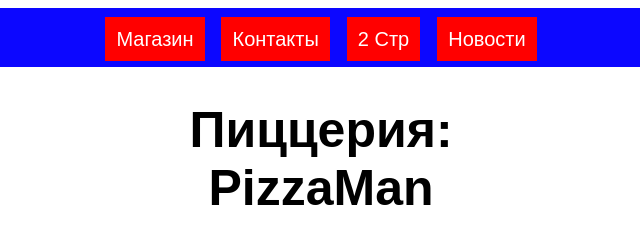
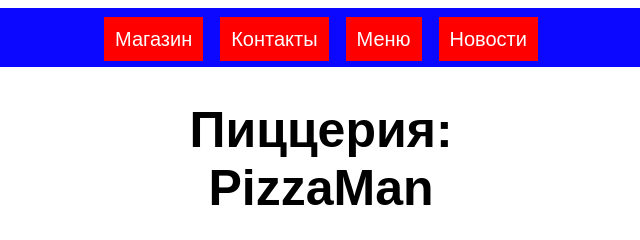
Before and after one commit to PGSBS232/was-wollen-trinken, a plain HTML site: page index.html in a window 1280 px wide. Shown: the top 240 px of the page, 319-959 px from the left. Drawn offline with Linux system fonts and the light colour scheme.

Commit message:
Update index.html

```diff
--- a/index.html
+++ b/index.html
@@ -9,7 +9,7 @@
             <nav>
         <a href="#shop">Магазин</a>
         <a href="#number">Контакты</a>
-        <a href="https://pgsbs232.github.io/ggyalivay222/">2 Стр</a>
+        <a href="https://pgsbs232.github.io/ggyalivay222/">Меню</a>
         <a href="#news">Новости</a>
             </nav>
         </header>
```
